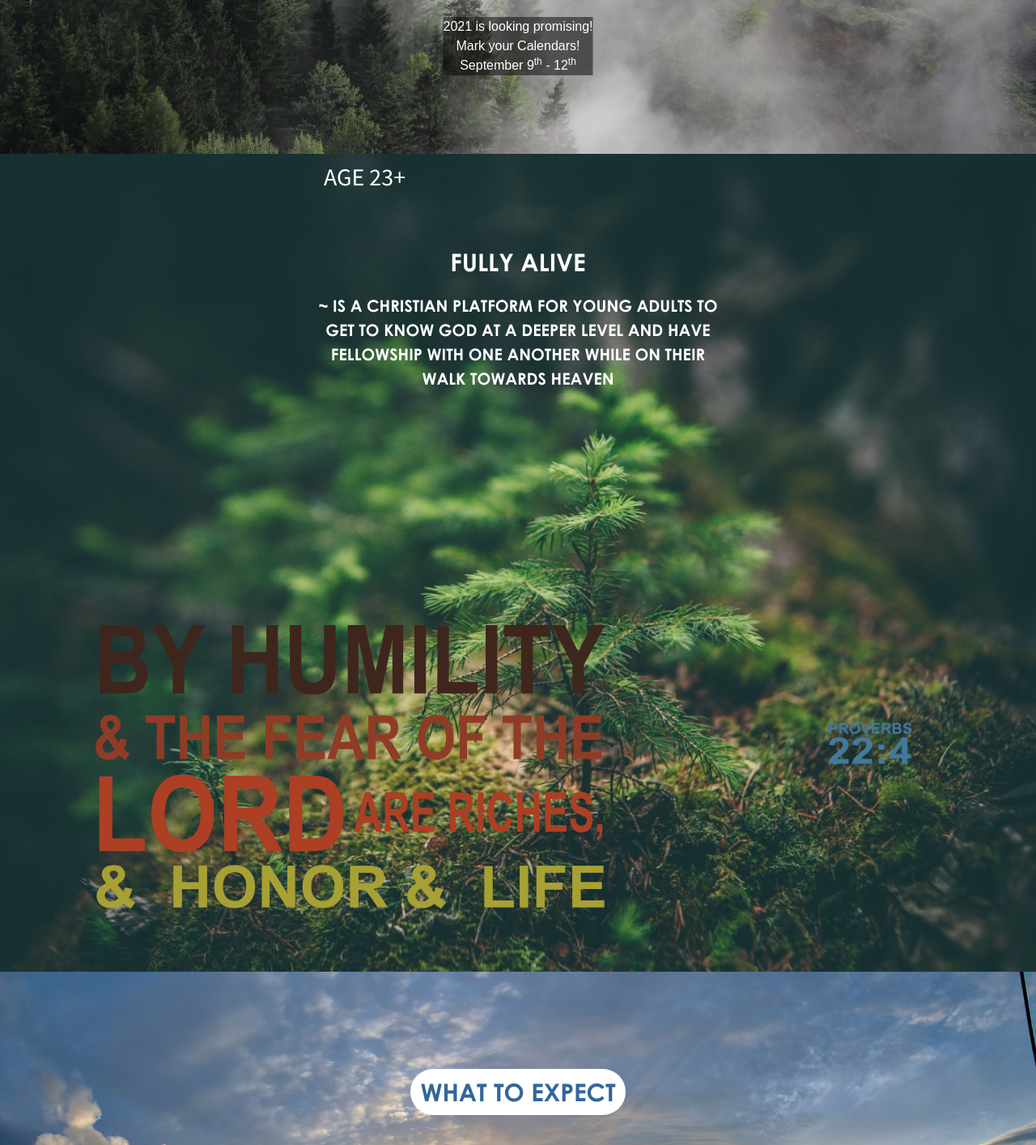
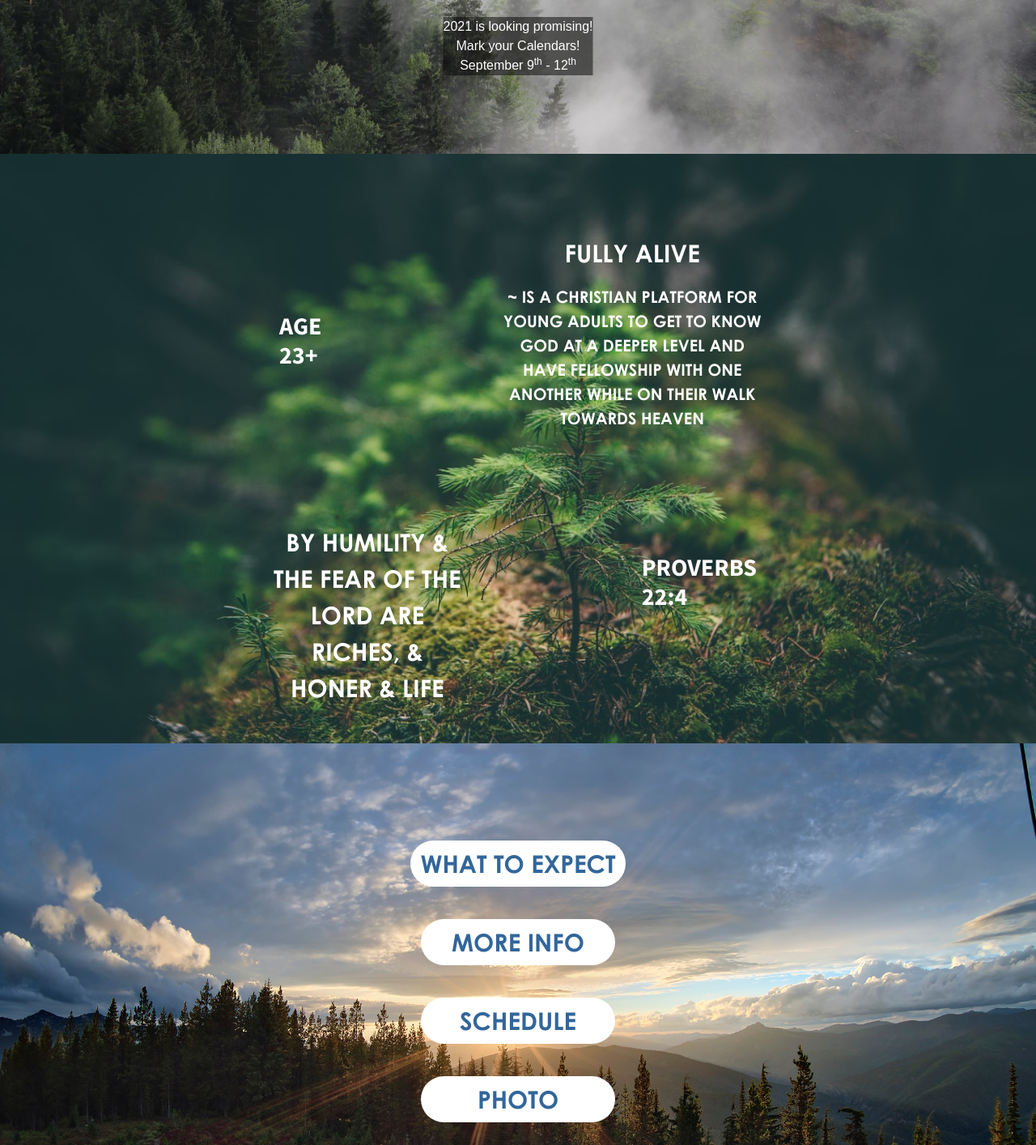
Before and after one commit to MPikDev/fullyaliveretreat, a Django app: page /olga in a window 1280 px wide. Shown: the part 530-1944 px from the top of the page at 81% size. Run offline with Django 3.2, Linux system fonts and the light colour scheme; some libraries are stand-ins or nearby versions.

Commit message:
Made the verse text white and aligned the info better for desktop but broke for mobile

```diff
--- a/templates/olga.html
+++ b/templates/olga.html
@@ -89,25 +89,68 @@
 </header>
 <section class="features-blue olga-pic-verse-statement">
 
-    <div class="container">
-
-        <div class="intro">
+    <div class="container" style="
+    /* float: left; */
+    display: flex;
+    /* text-align: center; */
+    margin: auto;
+    width: 50%;
+">
+        {#        <div class="intro">#}
+        <div style="
+    padding-top: 184px;
+    width: 167px;
+">
             <h2 class="text-left"
-                style="color: #FFFFFF;font-family: 'Source Sans Pro', sans-serif;font-size: 30px;font-weight: 400;padding: 10px 10px 25px 10px;">
-                AGE 23+</h2>
+      style="color: #FFFFFF;font-family: 'Source Sans Pro', sans-serif;font-size: 30px;font-weight: 600;padding: 10px 10px 25px 10px;">
+            AGE 23+</h2></div>
+        <div class="" style="
+    max-width: 400px;
+    margin-left: 210px;
+    margin-top: 100px;">
             <p class="text-center" style="color: #FFFFFF;font-size: 30PX;font-weight: 600;">FULLY ALIVE</p>
             <p class="text-center" style="color: #FFFFFF;font-size: 20px;font-weight: 600;">~ IS A CHRISTIAN PLATFORM
                 FOR YOUNG ADULTS TO GET TO KNOW GOD AT A DEEPER LEVEL AND HAVE FELLOWSHIP WITH ONE ANOTHER WHILE ON
-                THEIR WALK TOWARDS HEAVEN</p>
-        </div>
+                THEIR WALK TOWARDS HEAVEN</p></div>
+
     </div>
-        <div class="container">
-        <img class="img-fluid" src='{% static "registration/assets/img/verse.png" %}'
-             style="min-height: 200px;min-width: 300px;margin: -4px;margin-top: 200px;">
-        <img
-                class="img-fluid" src='{% static "registration/assets/img/passage.png" %}'
-                style="min-width: 100px;margin: -4px;margin-top: 117px;max-height: 58px;margin-left: 215px;">
+{#    </div>#}
+{#        <div class="container">#}
+{#            #}
+{#            #}
+{#            #}
+{#        <img class="img-fluid" src='{% static "registration/assets/img/verse.png" %}'#}
+{#             style="min-height: 200px;min-width: 300px;margin: -4px;margin-top: 200px;">#}
+{#        <img#}
+{#                class="img-fluid" src='{% static "registration/assets/img/passage.png" %}'#}
+{#                style="min-width: 100px;margin: -4px;margin-top: 117px;max-height: 58px;margin-left: 215px;">#}
+{#    </div>#}
+        <div class="container" style="
+    /* float: left; */
+    display: flex;
+    /* text-align: center; */
+    margin: auto;
+    width: 50%;
+">
+        {#        <div class="intro">#}
+                <div class="" style="
+    max-width: 400px;
+    margin-top: 100px;">
+            <p class="text-center" style="color: #FFFFFF;font-size: 30PX;font-weight: 600;">BY HUMILITY & THE FEAR OF THE LORD ARE RICHES, & HONER & LIFE</p>
+
+
     </div>
+
+            <div style="
+    padding-top: 125px;
+        margin-left: 210px;
+
+    width: 167px;
+">
+            <h2 class="text-left"
+      style="color: #FFFFFF;font-family: 'Source Sans Pro', sans-serif;font-size: 30px;font-weight: 600;padding: 10px 10px 25px 10px;">
+            PROVERBS 22:4</h2></div>
+
 </section>
 {#<section class="features-blue"#}
 {#         style="min-height: 700px;background: url('{% static "registration/3_test.jpg" %}')  center / cover no-repeat;     background-size: contain;">#}
```
